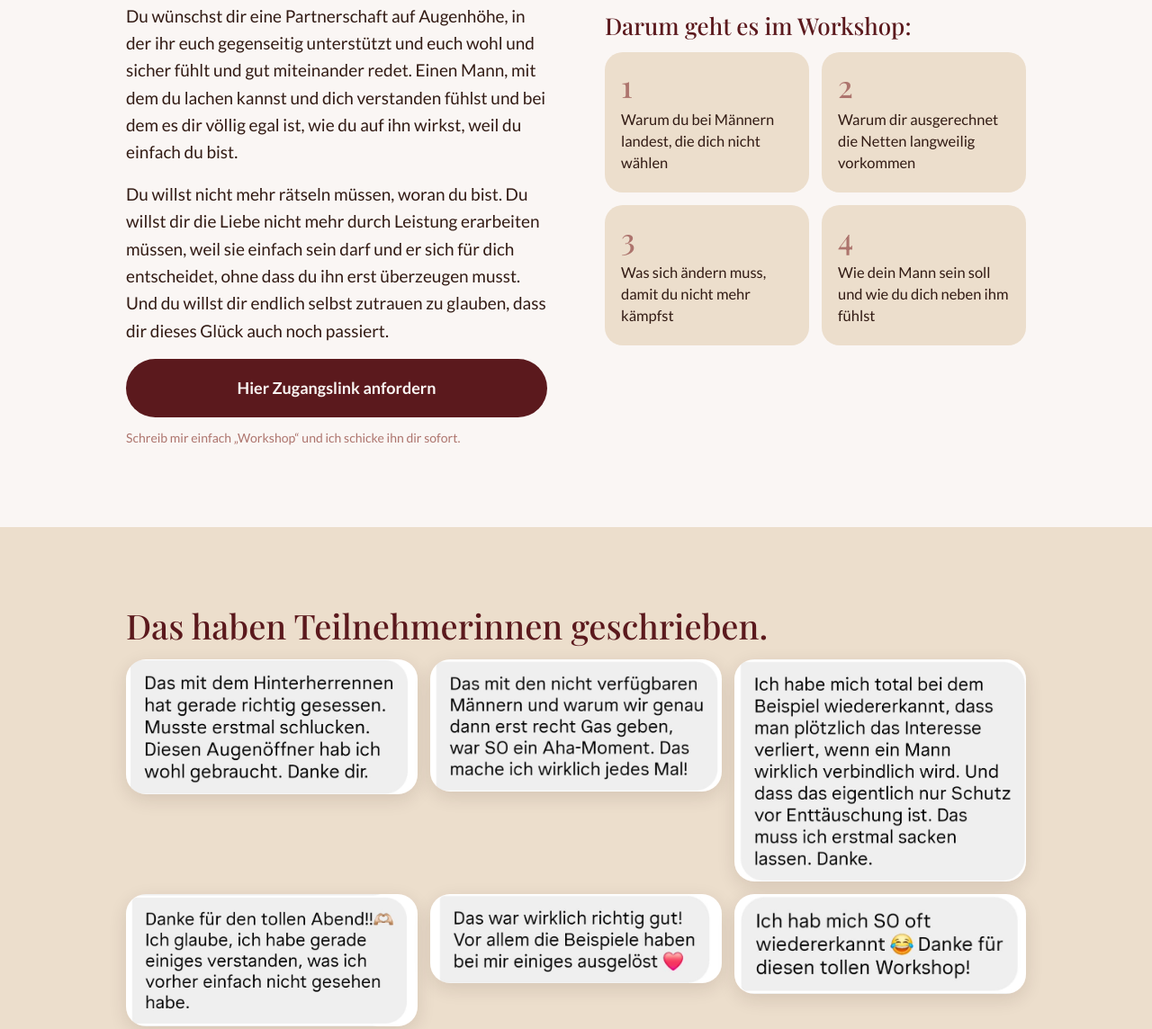
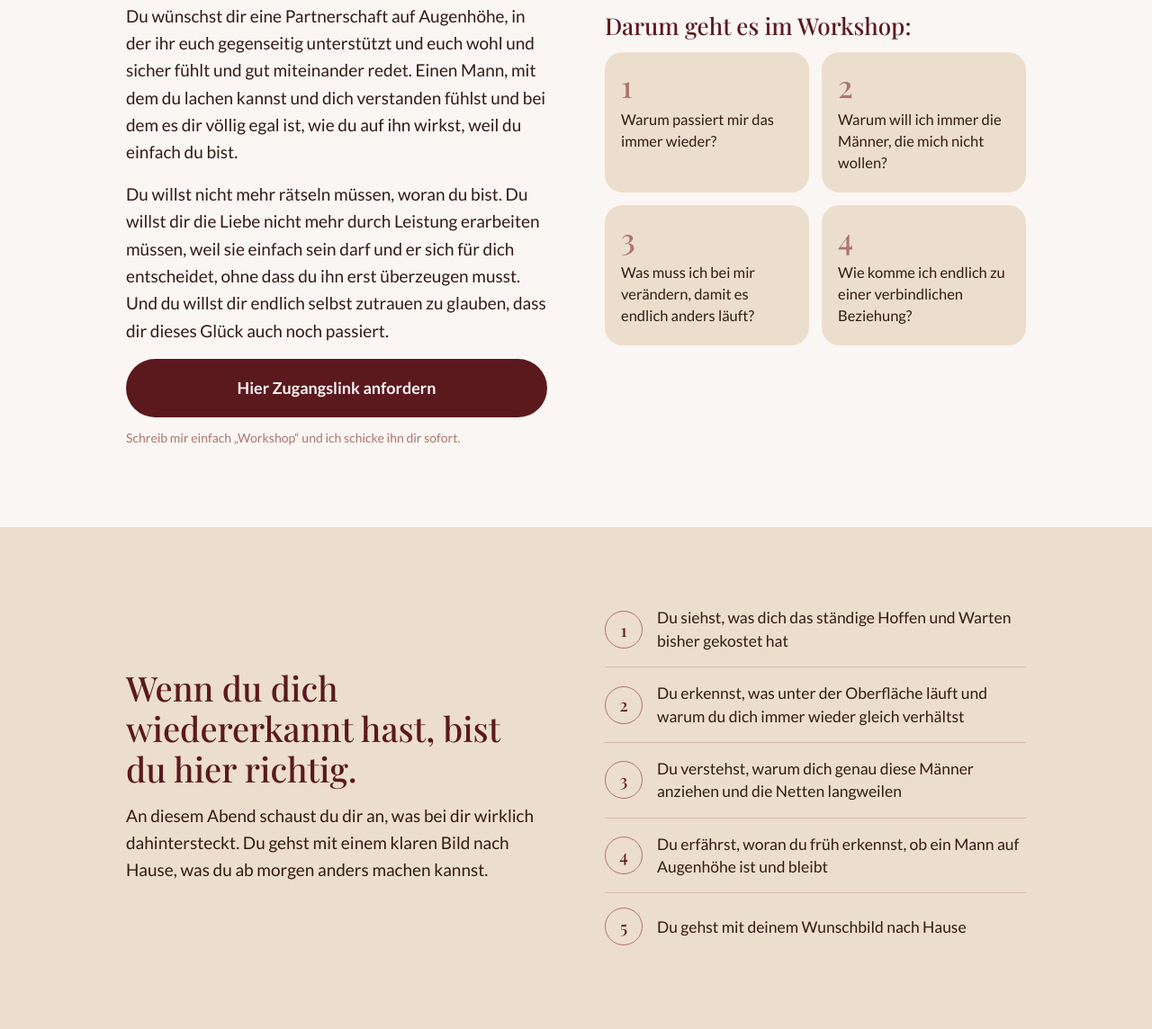
Before and after one commit to annikahiller91-gif/workshop, a plain HTML site: page index.html in a window 1280 px wide. Shown: the part 2138-3282 px from the top of the page at 90% size. Drawn offline with nearby package versions, Linux system fonts and the light colour scheme.

Commit message:
Vier Fragen und Abschnitt Wiedererkennen

```diff
--- a/index.html
+++ b/index.html
@@ -54,6 +54,15 @@
   .wish .wrap > div:last-child{order:3}
   .wish .btn{order:4;margin-top:6px}
   .wish .note{order:5}
+
+
+  /* Ablauf als nummerierte Zeilen */
+  .steps{list-style:none;margin:0}
+  .steps li{display:grid;grid-template-columns:42px 1fr;gap:16px;align-items:center;padding:16px 0;border-bottom:1px solid rgba(91,25,29,.18)}
+  .steps li:last-child{border-bottom:0}
+  .steps li:first-child{padding-top:0}
+  .steps b{width:42px;height:42px;border:1px solid var(--muted);border-radius:50%;display:grid;place-items:center;font-family:'Playfair Display',serif;font-weight:500;color:var(--dark-red);font-size:19px}
+  .steps span{font-size:17.5px;line-height:1.45}
 
   /* Fotos */
   .photo{width:100%;border-radius:18px;display:block;object-fit:cover;object-position:50% 35%}
@@ -168,16 +177,33 @@
     <div>
       <p class="gridtitle">Darum geht es im Workshop:</p>
     <div class="grid">
-      <div><b>1</b>Warum du bei Männern landest, die dich nicht wählen</div>
-      <div><b>2</b>Warum dir ausgerechnet die Netten langweilig vorkommen</div>
-      <div><b>3</b>Was sich ändern muss, damit du nicht mehr kämpfst</div>
-      <div><b>4</b>Wie dein Mann sein soll und wie du dich neben ihm fühlst</div>
-    </div>
+        <div><b>1</b>Warum passiert mir das immer wieder?</div>
+        <div><b>2</b>Warum will ich immer die Männer, die mich nicht wollen?</div>
+        <div><b>3</b>Was muss ich bei mir verändern, damit es endlich anders läuft?</div>
+        <div><b>4</b>Wie komme ich endlich zu einer verbindlichen Beziehung?</div>
+      </div>
     </div>
   </div>
 </section>
 
+
 <section class="alt">
+  <div class="wrap split">
+    <div>
+      <h2>Wenn du dich wiedererkannt hast, bist du hier richtig.</h2>
+      <p>An diesem Abend schaust du dir an, was bei dir wirklich dahintersteckt. Du gehst mit einem klaren Bild nach Hause, was du ab morgen anders machen kannst.</p>
+    </div>
+    <ol class="steps">
+      <li><b>1</b><span>Du siehst, was dich das ständige Hoffen und Warten bisher gekostet hat</span></li>
+      <li><b>2</b><span>Du erkennst, was unter der Oberfläche läuft und warum du dich immer wieder gleich verhältst</span></li>
+      <li><b>3</b><span>Du verstehst, warum dich genau diese Männer anziehen und die Netten langweilen</span></li>
+      <li><b>4</b><span>Du erfährst, woran du früh erkennst, ob ein Mann auf Augenhöhe ist und bleibt</span></li>
+      <li><b>5</b><span>Du gehst mit deinem Wunschbild nach Hause</span></li>
+    </ol>
+  </div>
+</section>
+
+<section>
   <div class="wrap">
     <h2>Das haben Teilnehmerinnen geschrieben.</h2>
     <div class="shots">
@@ -192,7 +218,7 @@
   </div>
 </section>
 
-<section class="about">
+<section class="alt about">
   <div class="wrap split">
     <img class="photo" src="bilder/annika-nik-1.jpg" alt="Annika und Nik lachend auf einer Liege">
     <div>
@@ -211,7 +237,7 @@
   </div>
 </section>
 
-<section class="alt final" id="zugang">
+<section class="final" id="zugang">
   <div class="wrap split">
     <img class="photo" src="bilder/annika-nik-2.jpg" alt="Annika und Nik auf dem Sofa">
     <div>
```
